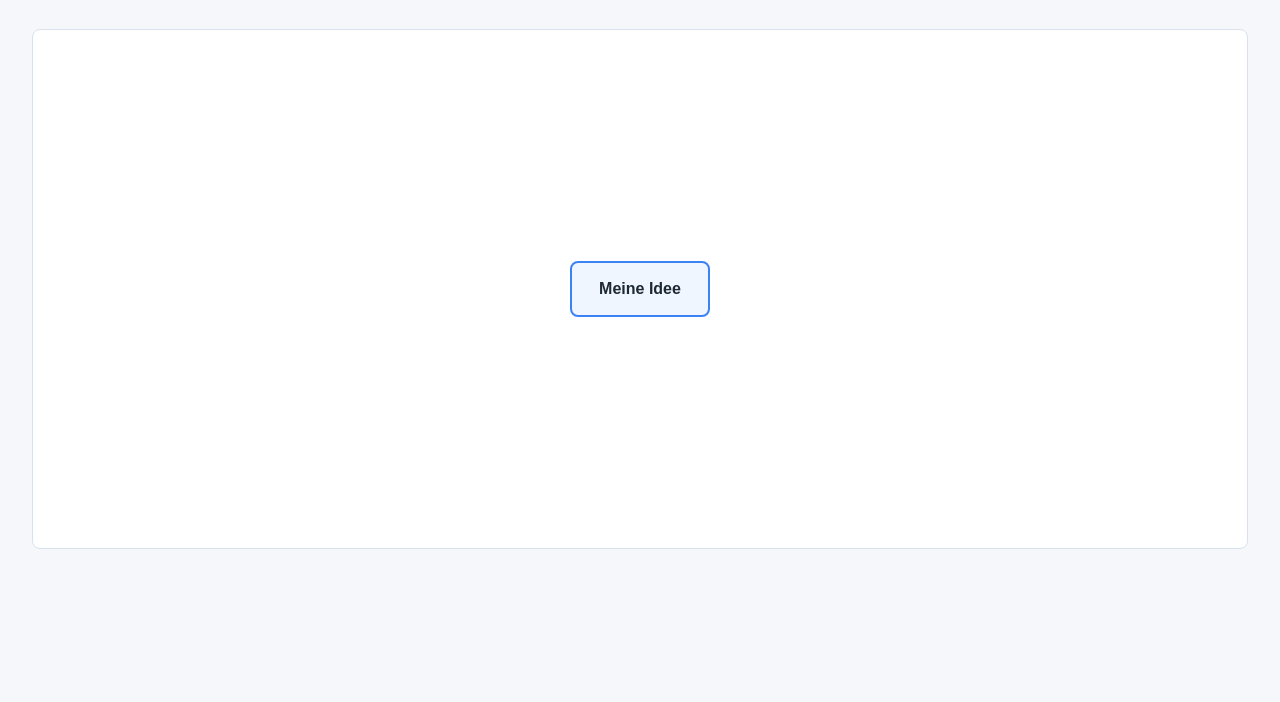
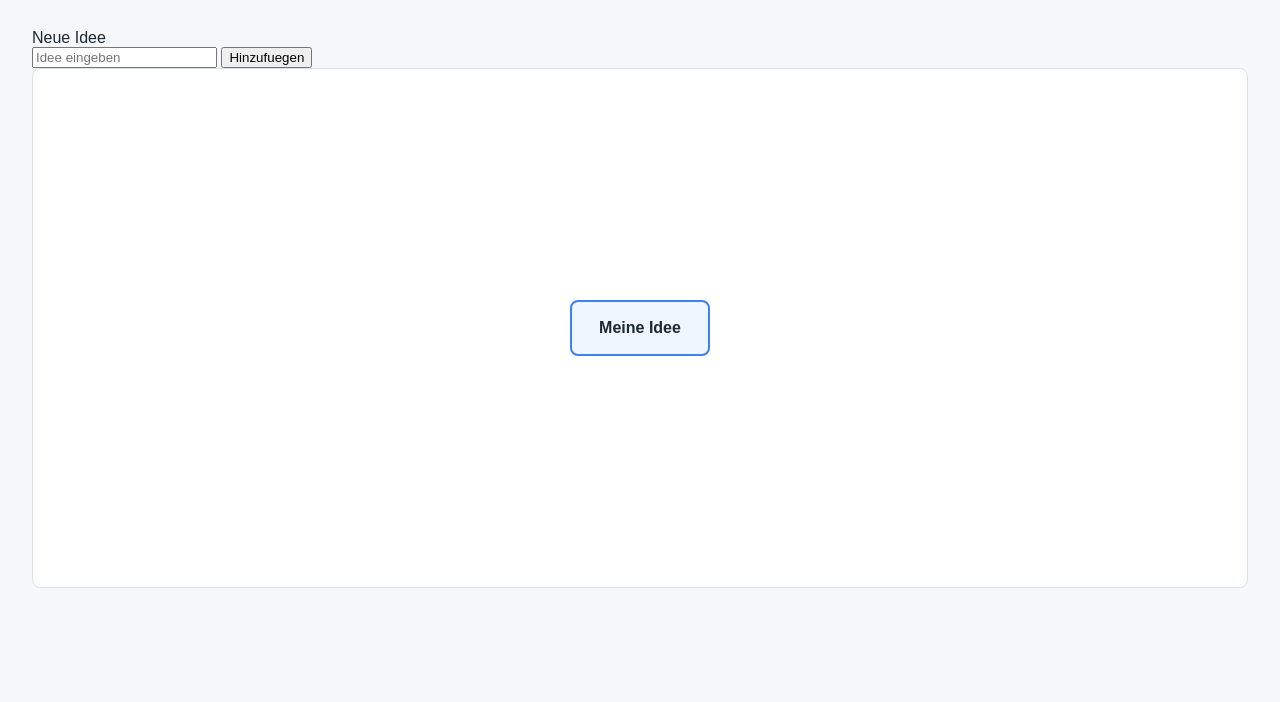
Before and after one commit to rikku47/mindShare, a plain HTML site: page index.html in a window 1280 px wide. Shown: the part 98-800 px from the top of the page. Drawn offline with Linux system fonts and the light colour scheme.

Commit message:
Add idea input form

```diff
--- a/index.html
+++ b/index.html
@@ -13,7 +13,15 @@
       <p>Eine kleine Mindmap-Uebung zum Sammeln und Verbinden von Ideen.</p>
     </header>
 
-    <section class="mindmap" aria-label="Mindmap Arbeitsbereich">
+    <form class="idea-form" id="idea-form">
+      <label for="idea-input">Neue Idee</label>
+      <div class="idea-form-row">
+        <input id="idea-input" type="text" placeholder="Idee eingeben">
+        <button type="submit">Hinzufuegen</button>
+      </div>
+    </form>
+
+    <section class="mindmap" id="mindmap" aria-label="Mindmap Arbeitsbereich">
       <div class="node node-main">Meine Idee</div>
     </section>
   </main>
```
